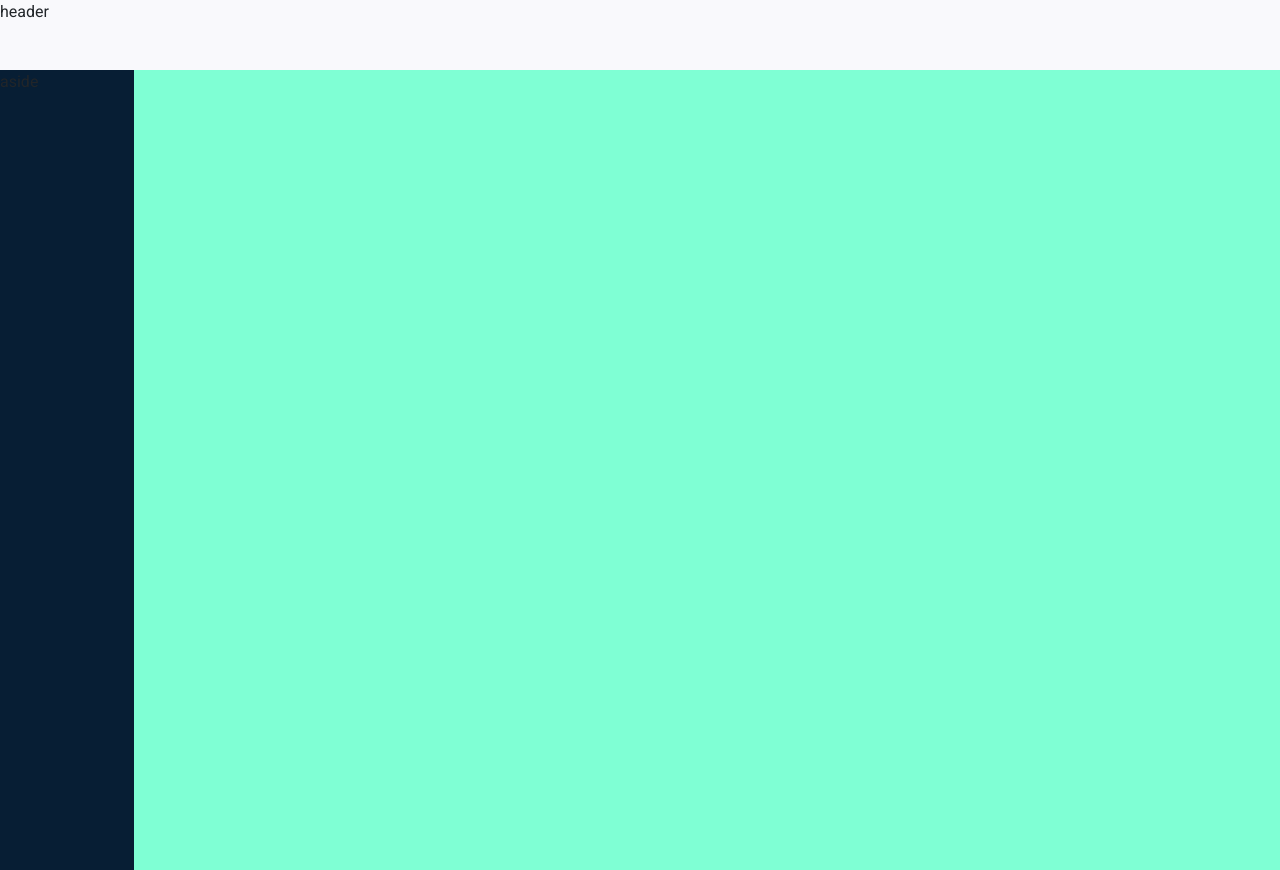
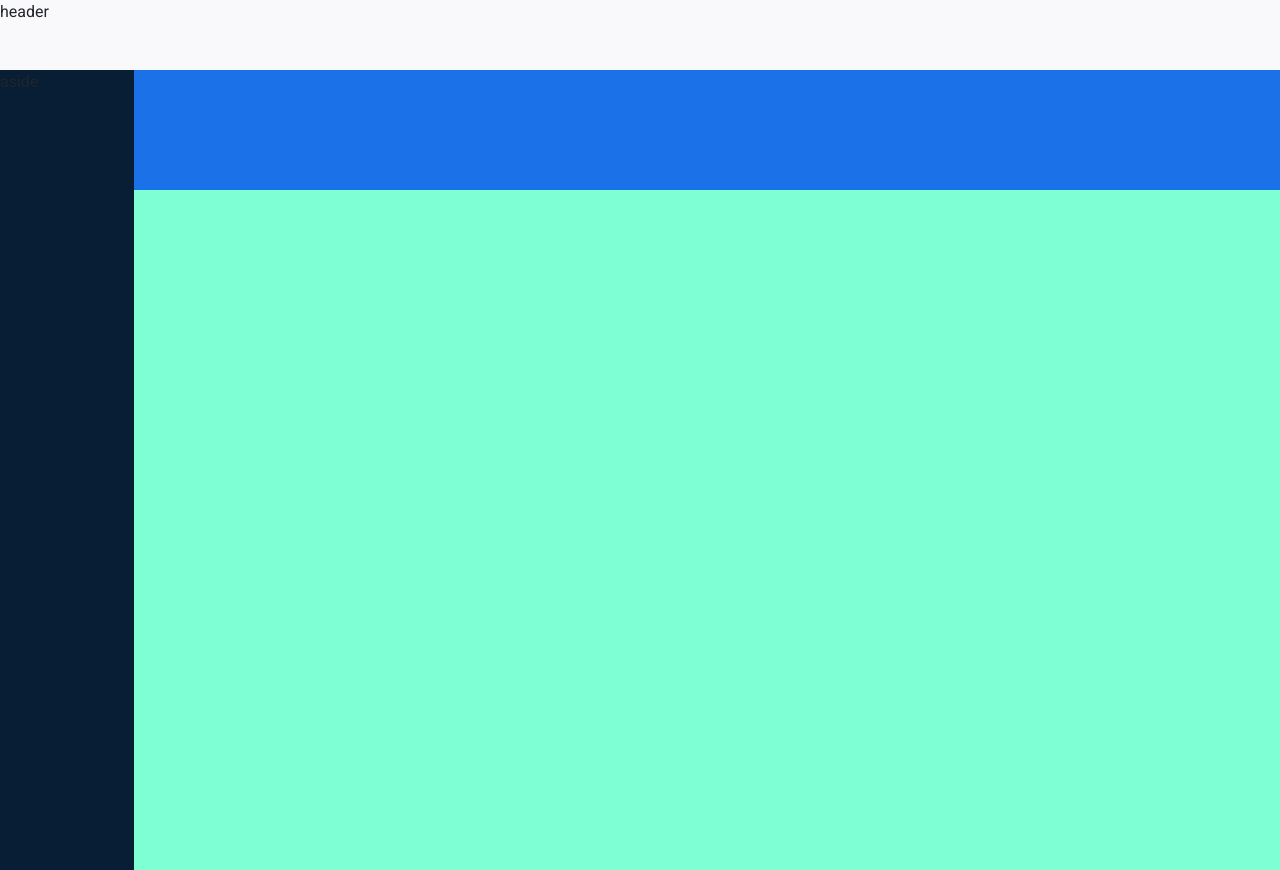
Before and after one commit to GiacWebDev/html-css-bootstrap-dashboard, a plain HTML site: page index.html in a window 1280 px wide. Drawn offline with nearby package versions, Linux system fonts and the light colour scheme.

Commit message:
[ADD] blue stripe main top side

```diff
--- a/CSS/style.css
+++ b/CSS/style.css
@@ -40,6 +40,13 @@ main .board {
   width: 100%;
 }
 
+main .top-side {
+  height: 120px;
+  width: 100%;
+  background-color: #1B72E8;
+}
+
+
 /* ************************************************
                   MEDIA QUERY
 ************************************************ */
@@ -47,6 +54,5 @@ main .board {
 @media screen and (min-width: 768px) {
   main aside {
     width: 150px;
-    height: 100%;
   }
 }
--- a/index.html
+++ b/index.html
@@ -29,7 +29,13 @@
     <aside>
       aside
     </aside>
-    <div class="board debug-a"></div>
+    <div class="board debug-a">
+
+      <div class="top-side">
+      </div>
+
+      <div class="bottom-side"></div>
+    </div>
 
   </main>
 
```
